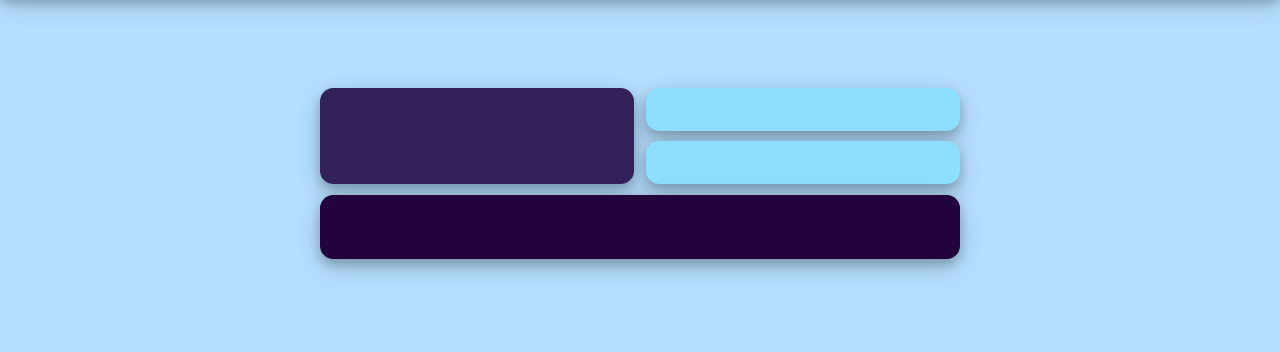
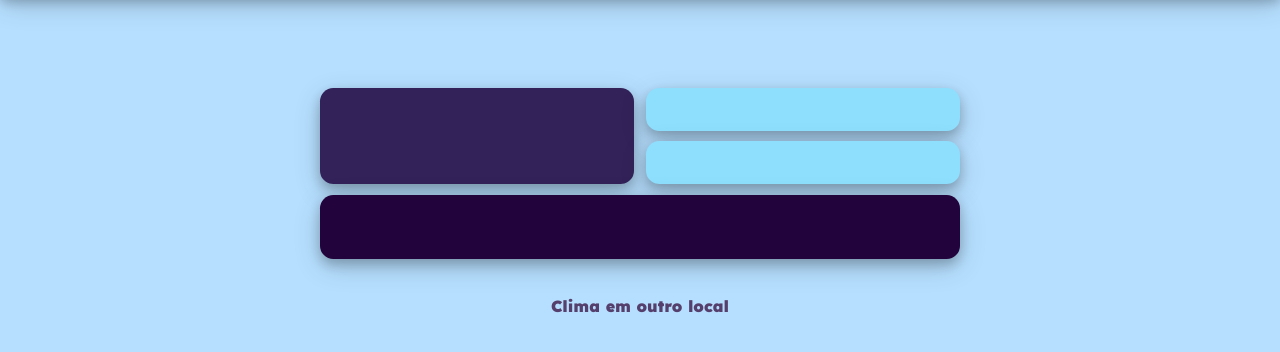
Before and after one commit to gustassifon/proj-plataformas-ubiquas, a plain HTML site: page index.html in a window 1280 px wide. Shown: the part 72-424 px from the top of the page. Drawn offline with Linux system fonts and the light colour scheme.

Commit message:
Adicionei em cada página um segundo link que redireciona ou para o clima em outro local, ou para o clima onde estou.

```diff
--- a/css/estilo.css
+++ b/css/estilo.css
@@ -188,13 +188,15 @@ body, html {
     margin-bottom: 24pt;
 }
 
-#conteudoSobre a {
+#conteudoSobre a,
+#conteudo a {
     color: #553f6c;
     text-decoration: none;
     font-weight: 900;
 }
 
-#conteudoSobre a:hover {
+#conteudoSobre a:hover,
+#conteudo a:hover {
     text-decoration: underline;
 }
 
--- a/index.html
+++ b/index.html
@@ -60,6 +60,9 @@
                 </div>
 
             </div>
+            <div>
+                <p><a href="html/buscar_cidade.html">Clima em outro local</a></p>
+            </div>
 
         </div>
 
```
Also changed, not shown: html/buscar_cidade.html (+3 -0 lines).
